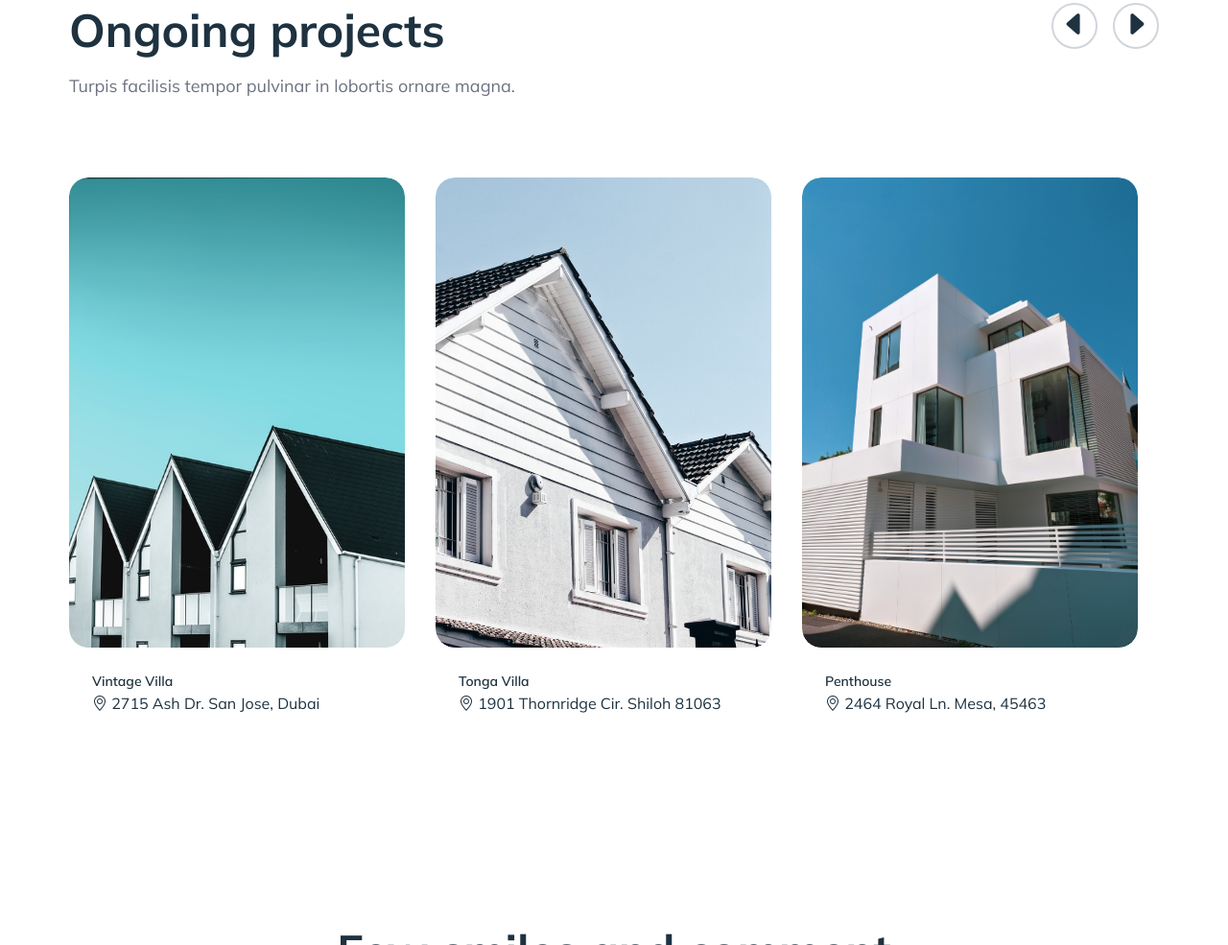
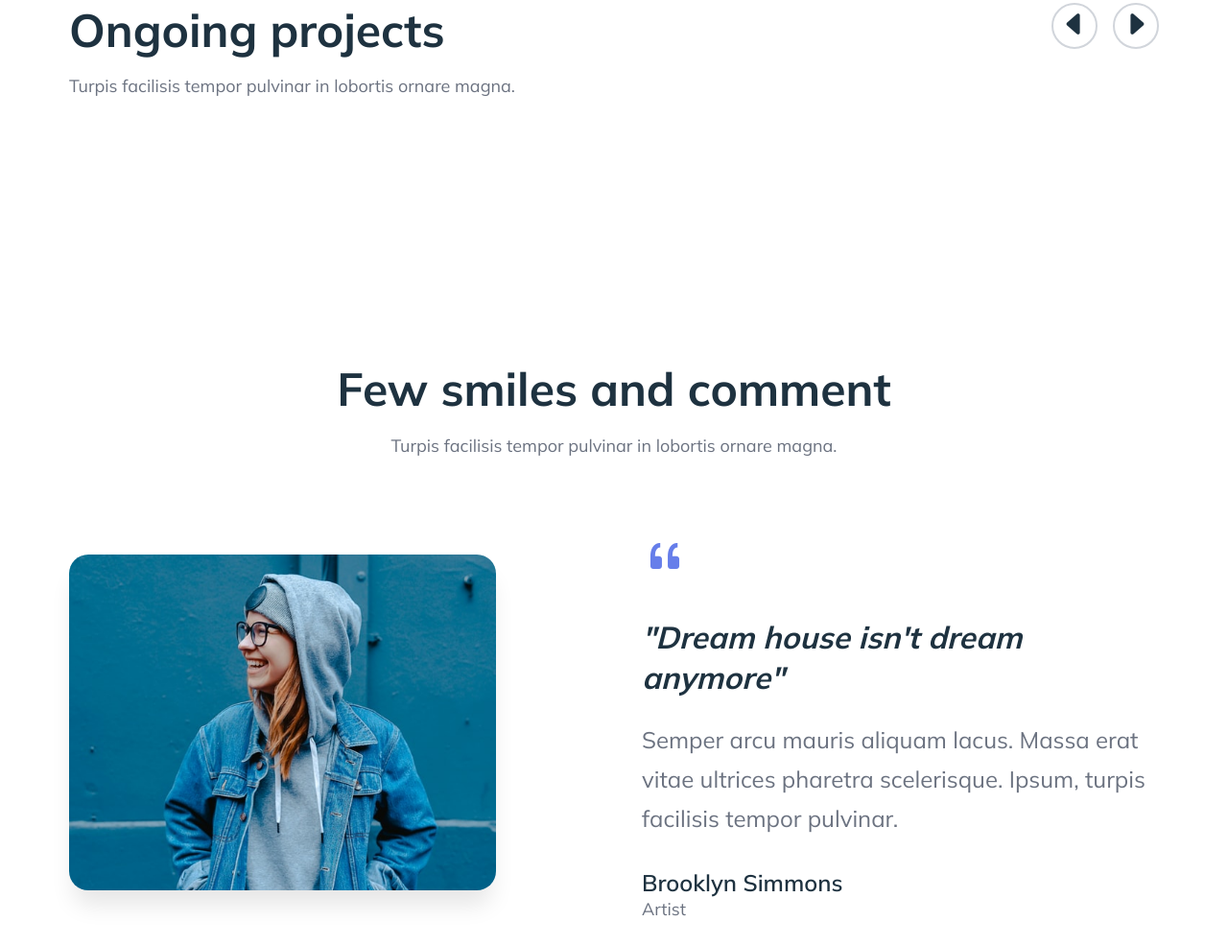
Before and after one commit to Hinn27/mai-hoc-bu-cac-em-nhe, a plain HTML site: page index.html in a window 1280 px wide. Shown: the part 1593-2578 px from the top of the page at 96% size. Drawn offline with nearby package versions, Linux system fonts and the light colour scheme.

Commit message:
Xóa code HTML chứa slider tĩnh tại Ongoing projects

```diff
--- a/index.html
+++ b/index.html
@@ -99,57 +99,6 @@
 
         <div class="projects-carousel">
             <div class="projects-slider" id="projectsSlider">
-                <div class="project-card">
-                    <div class="card-image">
-                        <img src="Resources/vintage-villa.jpg" alt="Vintage Villa" loading="lazy">
-                    </div>
-                    <div class="card-content">
-                        <h3 class="project-title">Vintage Villa</h3>
-                        <div class="project-location">
-                            <i class="bi bi-geo-alt"></i>
-                            <span>2715 Ash Dr. San Jose, Dubai</span>
-                        </div>
-                    </div>
-                </div>
-
-                <div class="project-card">
-                    <div class="card-image">
-                        <img src="./Resources/tonga-villa.jpg" alt="Tonga Villa" loading="lazy">
-                    </div>
-                    <div class="card-content">
-                        <h3 class="project-title">Tonga Villa</h3>
-                        <div class="project-location">
-                            <i class="bi bi-geo-alt"></i>
-                            <span>1901 Thornridge Cir. Shiloh 81063</span>
-                        </div>
-                    </div>
-                </div>
-
-                <div class="project-card">
-                    <div class="card-image">
-                        <img src="./Resources/penhouse.jpg" alt="Penthouse" loading="lazy">
-                    </div>
-                    <div class="card-content">
-                        <h3 class="project-title">Penthouse</h3>
-                        <div class="project-location">
-                            <i class="bi bi-geo-alt"></i>
-                            <span>2464 Royal Ln. Mesa, 45463</span>
-                        </div>
-                    </div>
-                </div>
-
-                <div class="project-card">
-                    <div class="card-image">
-                        <img src="./Resources/nha.jpg" alt="Smart City Project" loading="lazy">
-                    </div>
-                    <div class="card-content">
-                        <h3 class="project-title">Smart city projecct</h3>
-                        <div class="project-location">
-                            <i class="bi bi-geo-alt"></i>
-                            <span>2715 Ash Dr. San Jose, Dubai</span>
-                        </div>
-                    </div>
-                </div>
             </div>
         </div>
     </div>
```
